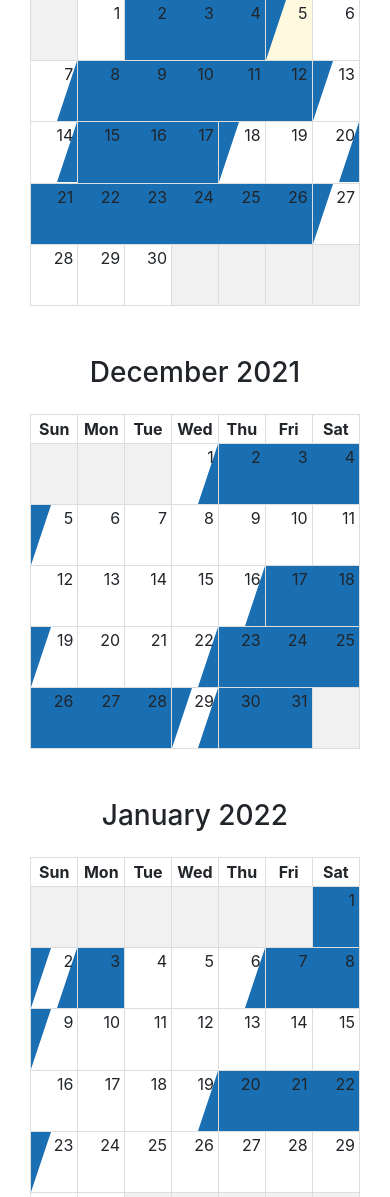
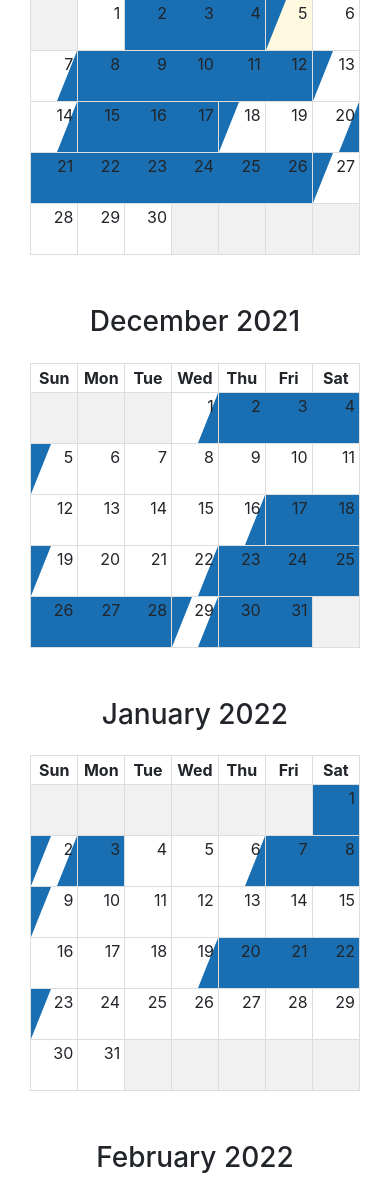
Before and after one commit to robert-cristea/CabinRentals, a PHP site: page /rental.php?id=1 in a window 390 px wide. Shown: the part 324-1521 px from the top of the page. Run offline with PHP 8.4, Linux system fonts and the light colour scheme; data comes from the database, SQL or seed files in the repository; lists and menus that the app fills with data are empty; some libraries are stand-ins or nearby versions.

Commit message:
responsive in all device size

```diff
--- a/css/rental.css
+++ b/css/rental.css
@@ -42,6 +42,11 @@
     /*background-color: red;*/
 }
 
+/* Calendar row height*/
+.fc-daygrid-day-frame {
+    height: 60px;
+}
+
 .fc-day-checkin {
     position: relative;
     /*background: linear-gradient(to left top, transparent 50%, #e74c3c 50%);*/
@@ -53,11 +58,6 @@
 }
 
 .fc-day-checkin::before {
-
-  /*top: 0;*/
-  /*right: 0;*/
-  /*bottom: 0;*/
-  /*width: 30%;*/
     /*background-color: rgb(26, 111, 179);*/
     /*border-radius: 500px 0 0 500px;*/
 
@@ -67,7 +67,7 @@
     right: 0;
     width: 0;
     height: 0;
-  border-bottom: 60px solid rgb(26, 111, 179); /* cell height */
+    border-bottom: 60px solid rgb(26, 111, 179); /* slant cell height */
     border-left: 20px solid transparent;
 }
 
@@ -77,11 +77,6 @@
 }
 
 .fc-day-checkout::after {
-
-  /*top: 0;*/
-  /*left: 0;*/
-  /*bottom: 0;*/
-  /*width: 30%;*/
     /*border-radius: 0 500px 500px 0;*/
     /*background-color: rgb(26, 111, 179);*/
 
@@ -91,6 +86,53 @@
     left: 0;
     width: 0;
     height: 0;
-  border-top: 60px solid rgb(26, 111, 179); /* cell height */
+    border-top: 60px solid rgb(26, 111, 179); /* slant cell height */
     border-right: 20px solid transparent;
 }
+
+@media screen  and (max-width: 992px) {
+    .fc-daygrid-day-frame {
+        height: 50px;
+    }
+
+    .fc-day-checkin::before {
+        border-bottom: 50px solid rgb(26, 111, 179); /* slant cell height */
+        border-left: 20px solid transparent;
+    }
+
+    .fc-day-checkout::after {
+        border-top: 50px solid rgb(26, 111, 179); /* slant cell height */
+        border-right: 20px solid transparent;
+    }
+}
+
+@media screen and (max-width: 768px) {
+    .fc-daygrid-day-frame {
+        height: 60px;
+    }
+    .fc-day-checkin::before {
+        border-bottom: 60px solid rgb(26, 111, 179); /* slant cell height */
+        border-left: 20px solid transparent;
+    }
+
+    .fc-day-checkout::after {
+        border-top: 60px solid rgb(26, 111, 179); /* slant cell height */
+        border-right: 20px solid transparent;
+    }
+}
+
+@media screen and (max-width: 500px) {
+    .fc-daygrid-day-frame {
+        height: 50px;
+    }
+
+    .fc-day-checkin::before {
+        border-bottom: 50px solid rgb(26, 111, 179); /* slant cell height */
+        border-left: 20px solid transparent;
+    }
+
+    .fc-day-checkout::after {
+        border-top: 50px solid rgb(26, 111, 179); /* slant cell height */
+        border-right: 20px solid transparent;
+    }
+}
```
Lines whose indentation alone changed are shown as unchanged.
